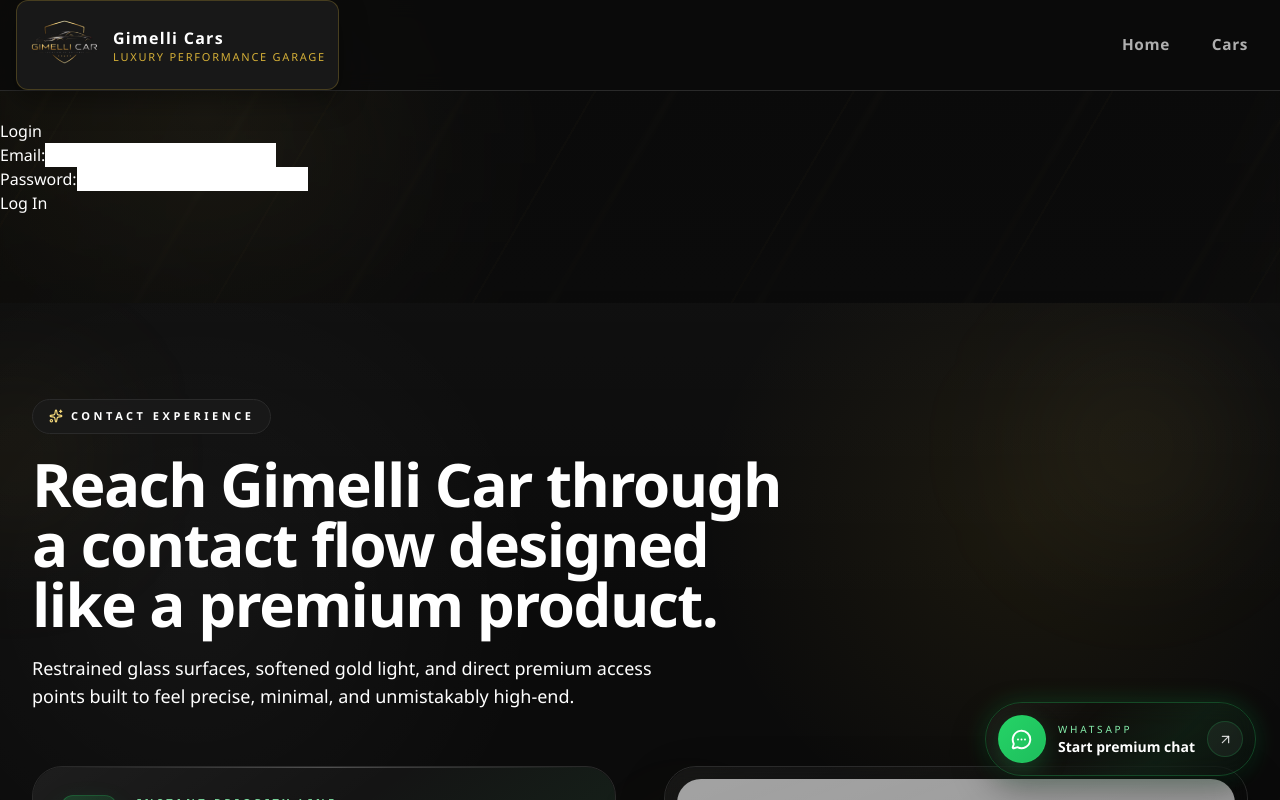
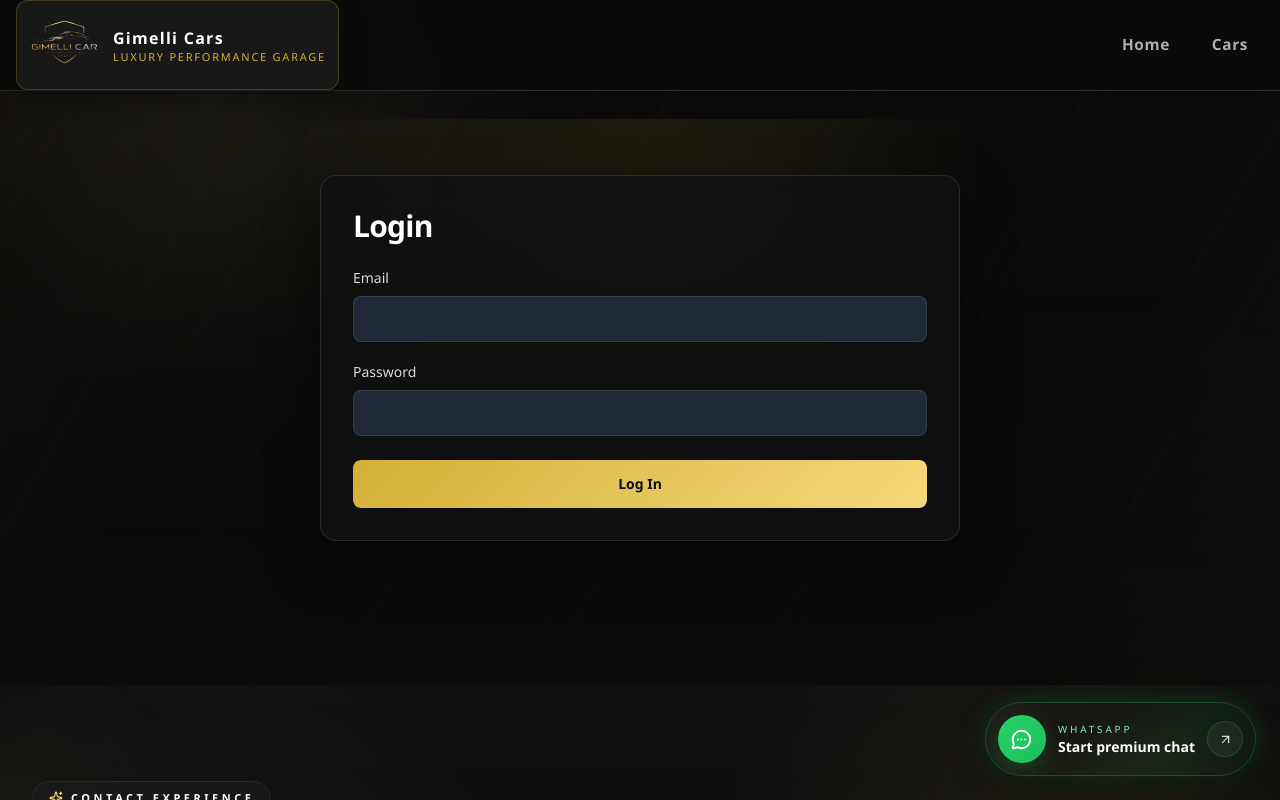
Before and after one commit to oussamah2k-spec/gimelli-cars, a React (Create React App) app: page /login in a window 1280 px wide. Shown: the top 800 px of the page. Built offline with nearby package versions, Linux system fonts and the light colour scheme; no server answers; grey boxes are pictures that could not be loaded.

Commit message:
fix login input interaction (z-index + overlay fix)

```diff
--- a/src/pages/Login.jsx
+++ b/src/pages/Login.jsx
@@ -2,7 +2,7 @@ import React, { useState } from "react";
 import { useAuth } from "../contexts/AuthContext";
 import { signInWithEmailAndPassword } from "firebase/auth";
 import { auth } from "../firebase/auth";
-import { useNavigate } from "react-router-dom";
+import { Navigate, useNavigate } from "react-router-dom";
 import AppScreenLoader from "../components/AppScreenLoader";
 
 const Login = () => {
@@ -33,37 +33,57 @@ const Login = () => {
   }
 
   if (currentUser) {
-    navigate("/");
+    return <Navigate to="/" replace />;
   }
 
   return (
-    <div className="login-container">
-      <h2>Login</h2>
-      {error && <p className="error-message">{error}</p>}
-      <form onSubmit={handleSubmit}>
-        <div>
-          <label>Email:</label>
+    <section className="login-container relative isolate mx-auto w-full max-w-2xl px-4 py-10 sm:py-14">
+      <div className="absolute inset-0 pointer-events-none rounded-[24px] bg-[radial-gradient(circle_at_top,rgba(212,175,55,0.1),transparent_65%)]" aria-hidden="true" />
+
+      <div className="relative z-50 pointer-events-auto rounded-2xl border border-white/10 bg-[#111111]/85 p-6 shadow-[0_20px_54px_rgba(0,0,0,0.45)] backdrop-blur-md sm:p-8">
+        <h2 className="mb-6 text-3xl font-bold tracking-tight text-white">Login</h2>
+
+        {error && (
+          <p className="mb-4 rounded-lg border border-red-400/35 bg-red-500/10 px-4 py-3 text-sm text-red-200">
+            {error}
+          </p>
+        )}
+
+        <form className="relative z-50 grid gap-5" onSubmit={handleSubmit}>
+          <label className="grid gap-2 text-sm font-medium text-white/85">
+            <span>Email</span>
             <input
               type="email"
               value={email}
               onChange={(e) => setEmail(e.target.value)}
+              autoComplete="email"
+              className="w-full rounded-lg border border-white/10 bg-gray-800 p-3 text-white outline-none transition focus:ring-2 focus:ring-yellow-500"
               required
             />
-        </div>
-        <div>
-          <label>Password:</label>
+          </label>
+
+          <label className="grid gap-2 text-sm font-medium text-white/85">
+            <span>Password</span>
             <input
               type="password"
               value={password}
               onChange={(e) => setPassword(e.target.value)}
+              autoComplete="current-password"
+              className="w-full rounded-lg border border-white/10 bg-gray-800 p-3 text-white outline-none transition focus:ring-2 focus:ring-yellow-500"
               required
             />
-        </div>
-        <button type="submit" disabled={loading}>
-          Log In
+          </label>
+
+          <button
+            type="submit"
+            disabled={loading}
+            className="mt-1 inline-flex min-h-[48px] items-center justify-center rounded-lg bg-[linear-gradient(135deg,#d4af37,#f5d97a)] px-4 text-sm font-semibold text-[#0b0b0b] transition hover:brightness-105 disabled:cursor-not-allowed disabled:opacity-65"
+          >
+            {loading ? "Signing in..." : "Log In"}
           </button>
         </form>
       </div>
+    </section>
   );
 };
 
```
Lines whose indentation alone changed are shown as unchanged.
